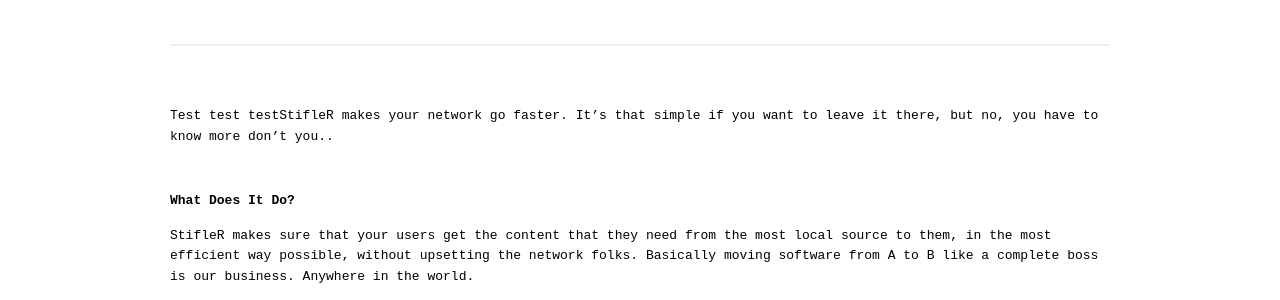
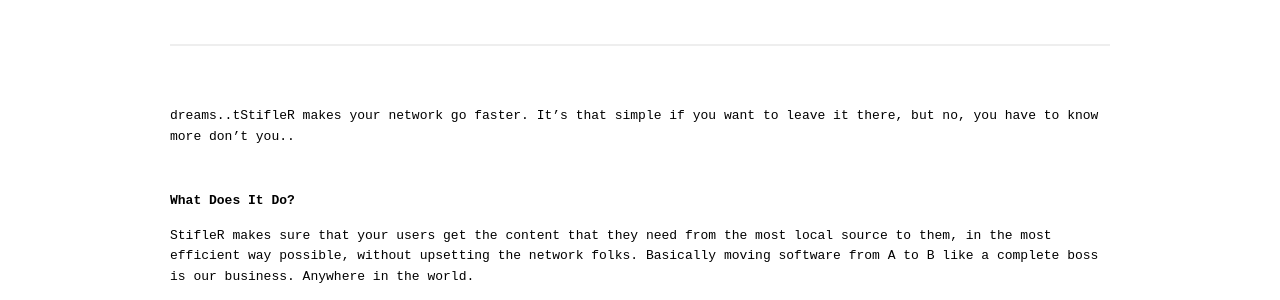
Before and after one commit to RoseSmithTest/2PintTest.github.io, a Jekyll site: the page built from index.html, in a window 1280 px wide. Shown: the part 404-704 px from the top of the page. Built offline with Jekyll 4.4.1, drawn with Linux system fonts in a browser that asks for light colours.

Commit message:
Update index.html

```diff
--- a/index.html
+++ b/index.html
@@ -13,7 +13,7 @@ navigation_weight: 1
 <div class="container">
 	<div class="columns spacing">
 		<h1><strong>StifleR</strong></h1><hr>
-<p>Test test testStifleR makes your network go faster. It’s that simple if you want to leave it there, but no, you have to know more don’t you..</P
+<p>dreams..tStifleR makes your network go faster. It’s that simple if you want to leave it there, but no, you have to know more don’t you..</P
 		<br><br>
 		<h4>What Does It Do?</h4>
 <p>StifleR makes sure that your users get the content that they need from the most local source to them, in the most efficient way possible, without upsetting the network folks. Basically moving software from A to B like a complete boss is our business. Anywhere in the world.</p>
```
